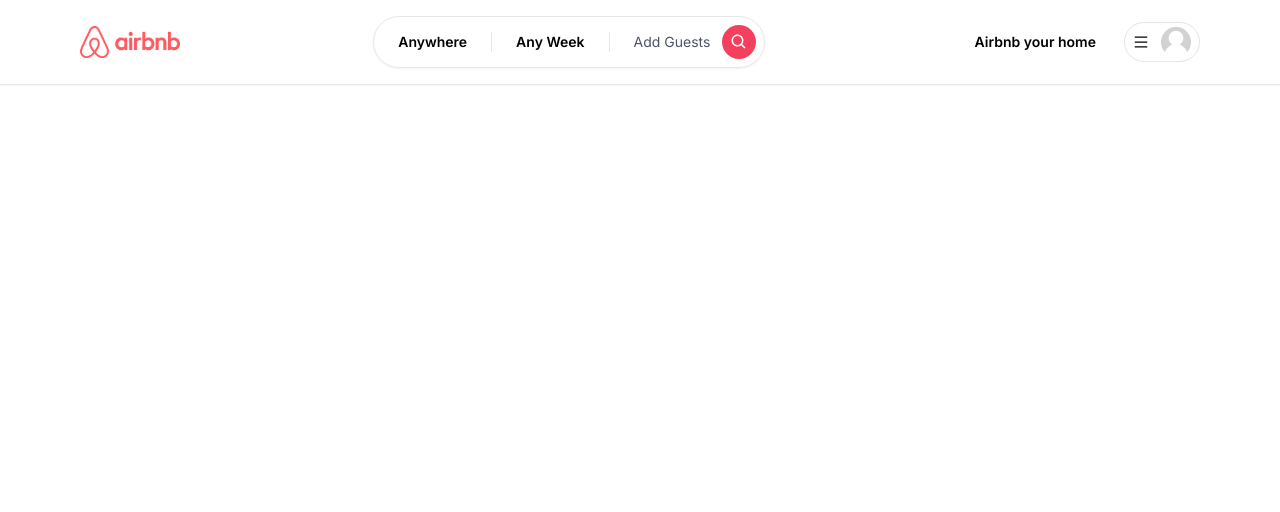
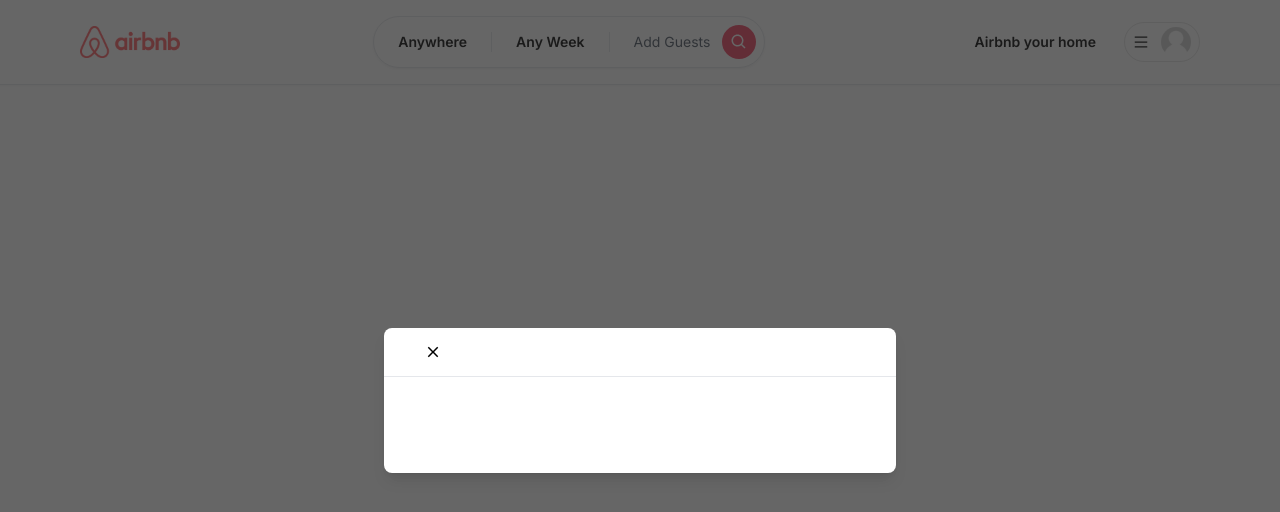
Before and after one commit to datttrian/next-airbnb, a Next.js app: page / in a window 1280 px wide. Shown: the top 512 px of the page. Built offline with nearby package versions, Linux system fonts and the light colour scheme.

Commit message:
Add Navbar modal component

```diff
--- a/app/components/modals/Modal.tsx
+++ b/app/components/modals/Modal.tsx
@@ -1,6 +1,7 @@
 "use client";
 
 import { useCallback, useEffect, useState } from "react";
+import { IoMdClose } from "react-icons/io";
 
 interface ModalProps {
   isOpen: boolean;
@@ -11,8 +12,8 @@
   footer?: React.ReactElement;
   actionLabel: string;
   disabled?: boolean;
-  secondaryAction: () => void;
-  secondaryLabel: string;
+  secondaryAction?: () => void;
+  secondaryActionLabel?: string;
 }
 
 const Modal: React.FC<ModalProps> = ({
@@ -25,9 +26,9 @@
   actionLabel,
   disabled,
   secondaryAction,
-  secondaryLabel,
+  secondaryActionLabel,
 }) => {
-  const [showModal, setShowModal] = useState(false);
+  const [showModal, setShowModal] = useState(isOpen);
   useEffect(() => {
     setShowModal(isOpen);
   }, [isOpen]);
@@ -58,7 +59,45 @@
 
     secondaryAction();
   }, [disabled, secondaryAction]);
-  return <div>Modal</div>;
+
+  if (!isOpen) {
+    return null;
+  }
+  return (
+    <>
+      <div className="justify-center items-center flex overflow-x-hidden overflow-y-hidden overflow-y-auto fixed inset-0 z-50 outline-none focus:outline-none bg-neutral-800/70">
+        <div className="relative w-full md:w-4/6 lg:w-3/6 xl:w-2/5 my-6 mx-auto h-full lg:h-auto md:h-auto">
+          {/* CONTENT */}
+          <div
+            className={`translate duration-300 h-full
+                        ${showModal ? "translate-y-0" : "translate-y-full"}
+                        ${showModal ? "opacity-100" : "opacity-0"}`}
+          >
+            <div className="translate h-full lg:h-auto md:h-auto border-0 rounded-lg shadow-lg relative flex flex-col w-full w-full bg-white outline-none focus:outline-none">
+              {/* HEADER */}
+              <div className="flex items-center p-6 rounded-t justify-center relative border-b-[1px]">
+                <button
+                  onClick={handleClose}
+                  className="p-1 border-0 hover:opacity-70 transition absolute left-9"
+                >
+                  <IoMdClose size={18} />
+                </button>
+                <div className="text-lg font-semibold">{title}</div>
+              </div>
+
+              {/* BODY */}
+              <div className="relative p-6 flex-auto">{body}</div>
+
+              {/* FOOTER */}
+              <div className="flex flex-col gap-2 p-6">
+                <div className="flex flex-row items-center gap-4 w-full"></div>
+              </div>
+            </div>
+          </div>
+        </div>
+      </div>
+    </>
+  );
 };
 
 export default Modal;
--- a/app/layout.tsx
+++ b/app/layout.tsx
@@ -3,6 +3,8 @@
 import { Inter } from "next/font/google";
 import Navbar from "./components/navbar/Navbar";
 import ClientOnly from "./components/ClientOnly";
+import Modal from "./components/modals/Modal";
+import RegisterModal from "./components/modals/RegisterModal";
 
 const inter = Inter({ subsets: ["latin"] });
 
@@ -20,6 +22,7 @@
     <html lang="en">
       <body className={inter.className}>
         <ClientOnly>
+          <Modal isOpen />
           <Navbar />
         </ClientOnly>
         {children}
```
